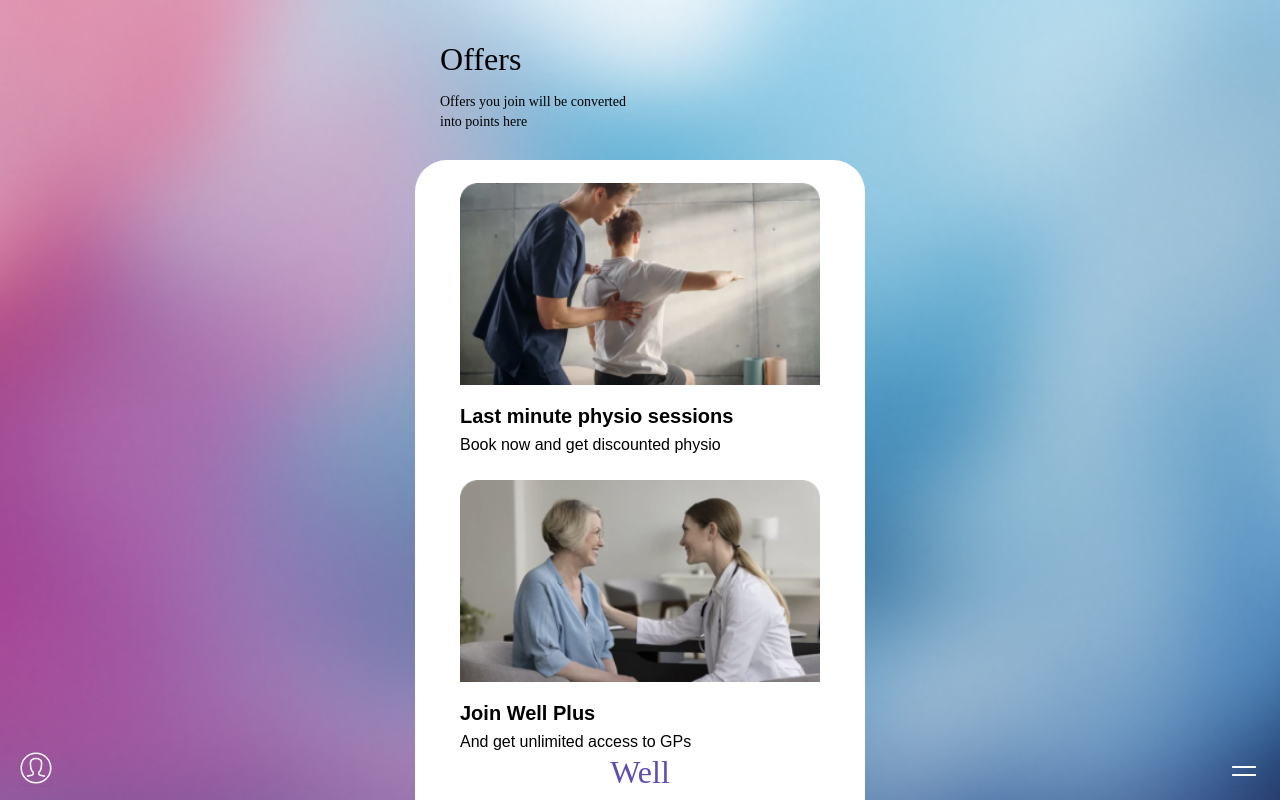
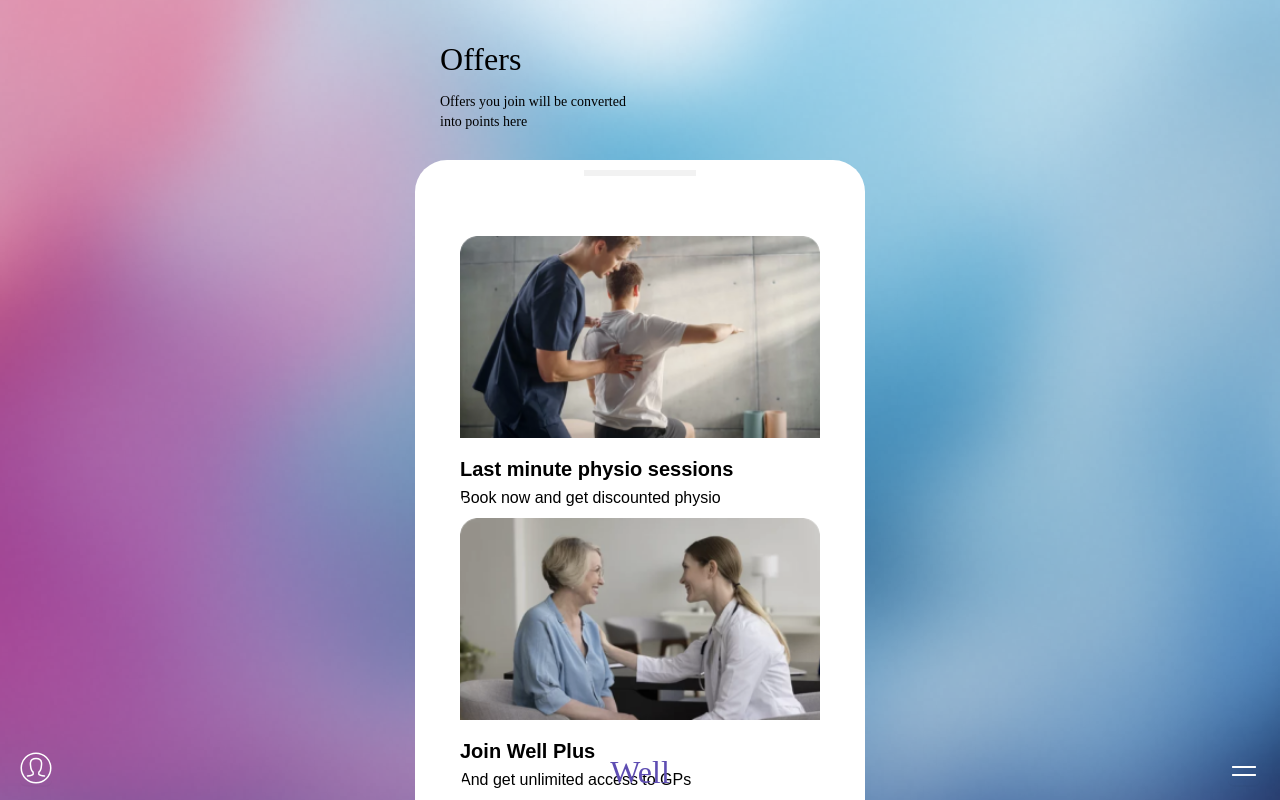
Before and after one commit to deaselWeasel/new, a React (Create React App) app: page /offers in a window 1280 px wide. Built offline with nearby package versions, Linux system fonts and the light colour scheme; a web font is replaced by a local one.

Commit message:
Offers Page
Added separator

```diff
--- a/src/OfferPage.js
+++ b/src/OfferPage.js
@@ -15,6 +15,7 @@ const OffersPage = () => {
                     <p className='offers-description'>Offers you join will be converted<br/>into points here</p>
                 </div>
                 <div className="white-rectangle-box-offer">
+                    <div className="separator"></div>
                     {/* ... Your offer containers ... */}
                     <div className="offer-container">
                     <img src={imageOne} alt="Offer One" className="offer-image" />
--- a/src/OffersPage.css
+++ b/src/OffersPage.css
@@ -63,9 +63,20 @@
     display: flex;
     flex-direction: column;
     align-items: center;
-    justify-content: center;
+    justify-content: flex-start; /* Align items to the start of the container */
+    padding-top: 10px;
     margin-top: 0;
 }
+
+.separator {
+    width: 25%;
+    height: 6px; /* This sets the thickness of the line */
+    background-color: var(--Elements-InactiveBG, #F2F2F2);
+    flex-shrink: 0;
+    margin-top: 0;
+    margin-bottom: 60px;
+}
+
 
 .offer-container {
     width: 80%; /* Adjust width as needed */
```
